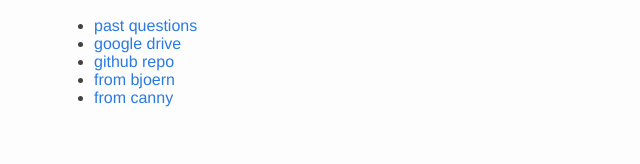
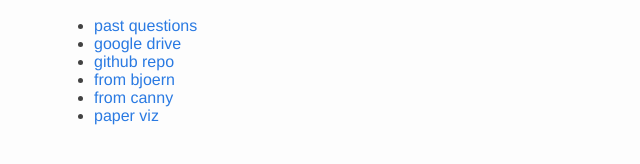
Before and after one commit to jeremywrnr/hci-prelims, a Jekyll site: the page built from index.md, in a window 1280 px wide. Shown: the part 185-349 px from the top of the page, without its empty margins (0-640 px from the left). Built offline with Jekyll 4.4.1, drawn with Linux system fonts in a browser that asks for light colours.

Commit message:
adding prelim viz link

```diff
--- a/index.md
+++ b/index.md
@@ -13,6 +13,7 @@ extra
 - [github repo](https://github.com/jeremywrnr/hci-prelims)
 - [from bjoern](http://people.eecs.berkeley.edu/~bjoern/prelims)
 - [from canny](https://people.eecs.berkeley.edu/~jfc/hci-prelim-syllabus.html)
+- [paper viz](https://github.com/ssterman/prelim_viz)
 
 <!--todos-->
 <!--- [by topic]({{ site.baseurl }}/topics)-->
```
